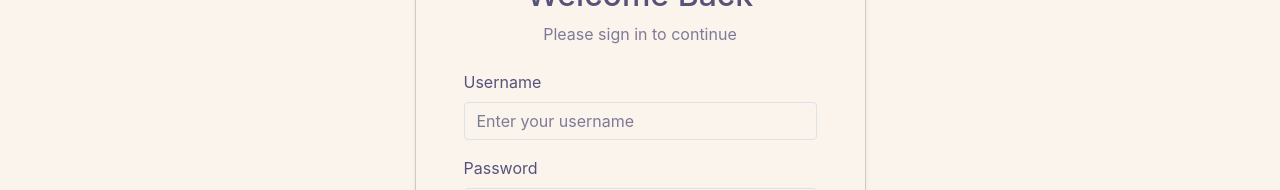
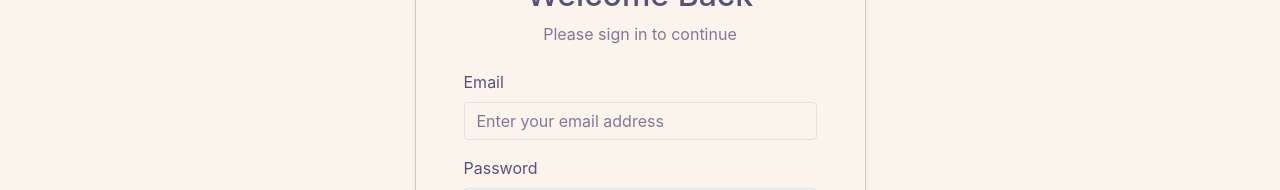
Before and after one commit to Megatomato/Feedback4U, a React (Create React App) app in the folder feedback/: page /login in a window 1280 px wide. Shown: the part 201-391 px from the top of the page. Built offline with nearby package versions, Linux system fonts and the light colour scheme; no server answers.

Commit message:
Use email for login

```diff
--- a/feedback/src/pages/login.jsx
+++ b/feedback/src/pages/login.jsx
@@ -8,7 +8,7 @@ import { LandNav } from '../components/Navbar.jsx'
 const LoginPage = () => {
   const { login } = useAuth();
   const [formData, setFormData] = useState({
-    username: '',
+    email: '',
     password: ''
   });
 
@@ -38,11 +38,11 @@ const LoginPage = () => {
     setIsLoading(true);
     setError('');
 
-    const success = await login(formData.username.trim(), formData.password.trim());
-    if (success) {
+    const result = await login(formData.email.trim(), formData.password.trim());
+    if (result.success) {
       navigate('/dashboard');
     } else {
-      setError('Invalid credentials. Use teacher/password or student/password');
+      setError(result.error || 'Invalid credentials');
       setIsLoading(false);
     }
   };
@@ -67,18 +67,18 @@ const LoginPage = () => {
               )}
 
               <Form noValidate validated={validated} onSubmit={handleSubmit}>
-                <Form.Group controlId="username" className="mb-3">
-                  <Form.Label>Username</Form.Label>
+                <Form.Group controlId="email" className="mb-3">
+                  <Form.Label>Email</Form.Label>
                   <Form.Control
                     required
-                    type="username"
-                    placeholder="Enter your username"
-                    name="username"
+                    type="email"
+                    placeholder="Enter your email address"
+                    name="email"
                     value={formData.email}
                     onChange={handleChange}
                   />
                   <Form.Control.Feedback type="invalid">
-                    Please provide a valid username.
+                    Please provide a valid email address.
                   </Form.Control.Feedback>
                 </Form.Group>
 
```
